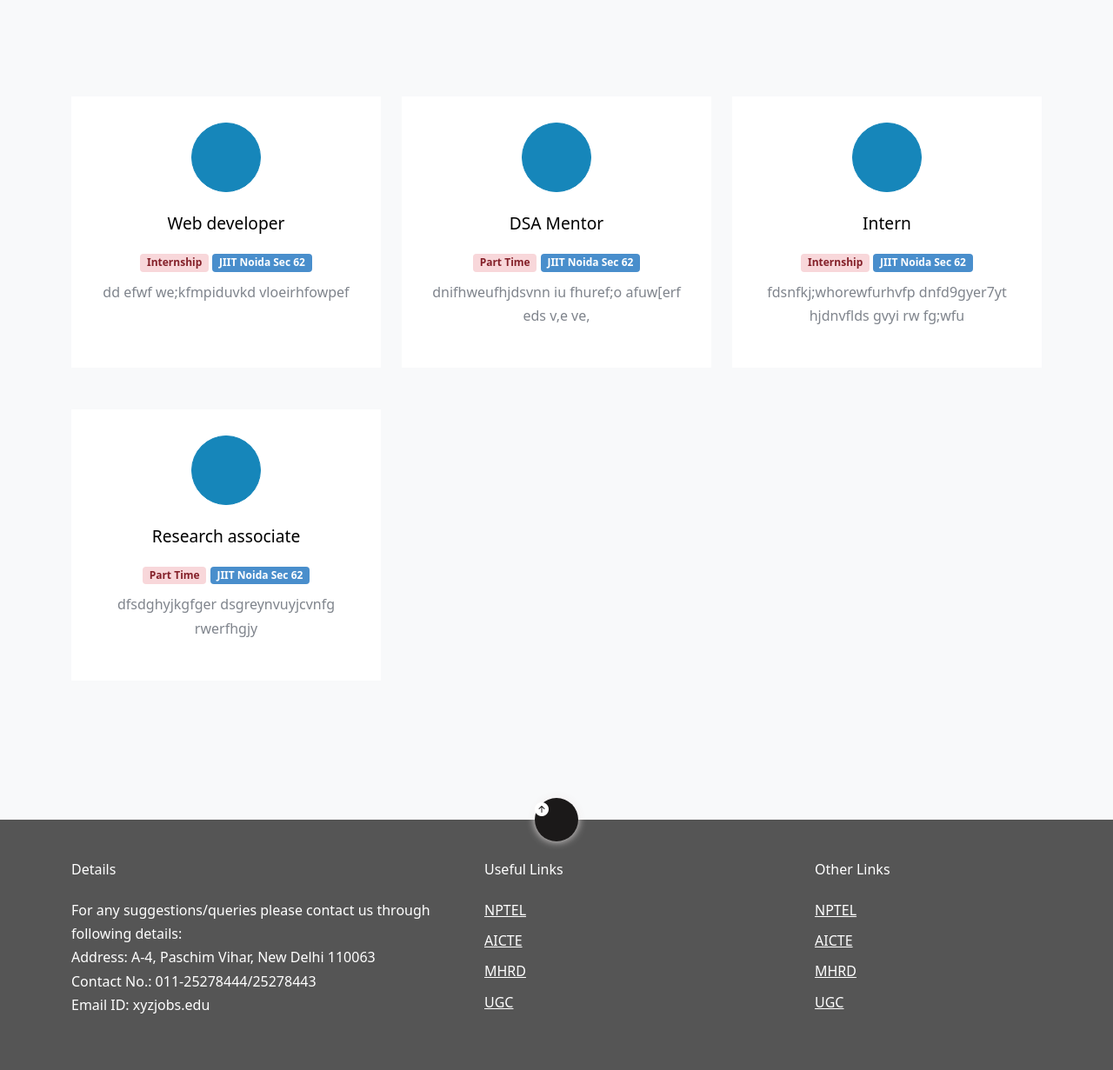
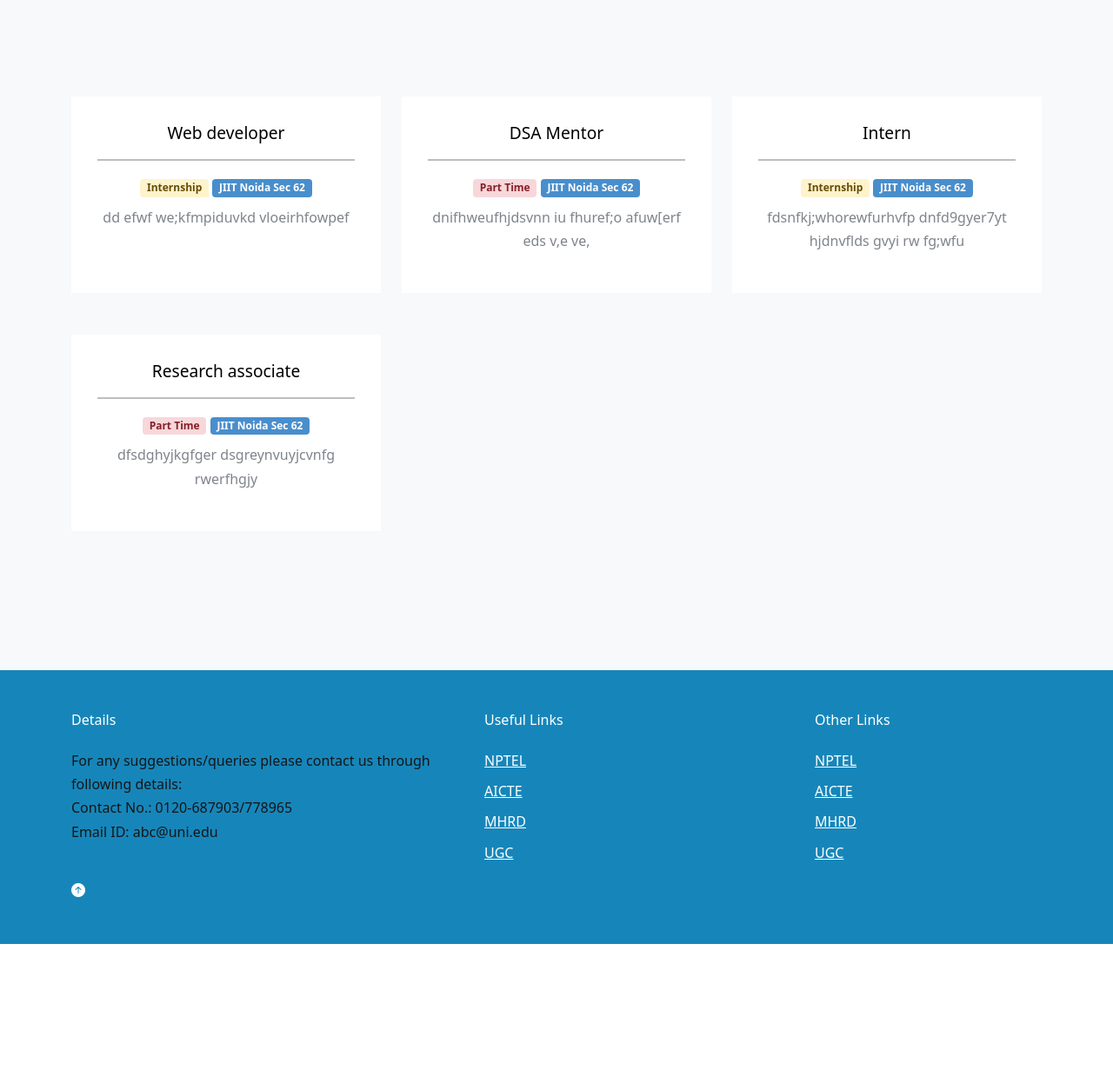
Before and after one commit to shreya9301/CollegeGig, a Django app: page /result/ in a window 1280 px wide. Shown: the part 372-1603 px from the top of the page at 87% size. After the commit the page ends 1458 px from the top, so only its background shows below. Run offline with Django 4.2, Linux system fonts and the light colour scheme; data comes from the database, SQL or seed files in the repository; both versions use the stored data as it was after the commit; parts of the project's set-up code (start-up, migrations or seed data) failed here and were passed over; some libraries are stand-ins or nearby versions.

Commit message:
requirements.txt file added

```diff
--- /dev/null
+++ b/requirements.txt
@@ -0,0 +1,4 @@
+asgiref==3.5.2
+backports.zoneinfo==0.2.1
+Django==4.0.6
+sqlparse==0.4.2
--- a/static/css/style.css
+++ b/static/css/style.css
@@ -717,16 +717,19 @@ h1, h2, h3, h4 {
   padding: 25px;
   overflow: hidden;
   position: relative;
-  background: rgb(212, 211, 211); }
+   }
+
 .job-listings .badge {
-  padding: 10px 4px;
+  padding: 12px 12px;
 }
 @media (max-width: 991.98px) {
   .job-listings .custom-width {
     width: 100% !important; } }
 .job-listings .job-listing {
   position: relative;
-  border-bottom: 1px solid rgb(110, 110, 110);
+  padding-top: 10px;
+  padding-bottom: 10px;
+  border-bottom: 1px solid rgb(76, 133, 164);
   -webkit-transition: .3s all ease;
   -o-transition: .3s all ease;
   transition: .3s all ease; }
@@ -1294,8 +1297,8 @@ h1, h2, h3, h4 {
 .site-footer {
   padding: 3rem 0;
   position: relative;
-  color: white;
-  background: #555;
+  color: rgb(22, 22, 22);
+  background: #1686ba;
 
 }
 @media (max-width: 991.98px) {
@@ -1331,30 +1334,6 @@ h1, h2, h3, h4 {
 }
 .site-footer ul li a:hover {
   color: #fff; }
-.site-footer .scroll-top {
-  position: absolute;
-  z-index: 5;
-  top: 0;
-  width: 50px;
-  height: 50px;
-  border-radius: 50%;
-  background: rgb(27, 25, 25);
-  left: 50%;
-  -webkit-transform: translate(-50%, -50%);
-  -ms-transform: translate(-50%, -50%);
-  transform: translate(-50%, -50%);
-  -webkit-box-shadow: 0 0px 10px 0px rgba(0, 0, 0, 0.1);
-  box-shadow: 0 0px 10px 0px rgba(241, 236, 236, 0.949); }
-.site-footer .scroll-top > span {
-  position: absolute;
-  font-size: 2rem;
-  top: 50%;
-  left: 50%;
-  -webkit-transform: translate(-50%, -50%);
-  -ms-transform: translate(-50%, -50%);
-  transform: translate(-50%, -50%);
-  color: #000 !important; }
-
 
 .footer-social a, .social a {
   display: inline-block;
--- a/templates/Account/student-registration.html
+++ b/templates/Account/student-registration.html
@@ -43,7 +43,7 @@
         </div>
         {% endfor %}
         {% endif %}
-        <form method="POST" action="" class="p-4 border rounded">
+        <form method="POST" action="" class="p-4 m-4 border rounded">
           {% csrf_token %}
           {% for field in form %}
           {% if field.name == 'gender' %}
--- a/templates/Job/job-list.html
+++ b/templates/Job/job-list.html
@@ -29,6 +29,7 @@
       <div class="col-6 col-md-6 col-lg-4 mb-4 mb-lg-5">
         <a href="{% url 'Job:single-job' job.id %}" class="block__16443 min-h text-center d-block">
           <h3>{{ job.title }}</h3>
+          <hr style="border:1px solid black;"/>
           <ul class="job-listing-meta list-unstyled pl-3 mb-0">
             <li class="menu-fix mb-2">
               {% if job.job_type == '1' %}
@@ -40,7 +41,7 @@
                 Part Time
               </span>
               {% elif job.job_type == '3'%}
-              <span class="badge alert-danger">
+              <span class="badge alert-warning">
                 Internship
               </span>
               {% else  %}
--- a/templates/Job/search-result.html
+++ b/templates/Job/search-result.html
@@ -27,8 +27,8 @@
       {% for job in page_obj %}
       <div class="col-6 col-md-6 col-lg-4 mb-4 mb-lg-5">
         <a href="{% url 'Job:single-job' job.id %}" class="block__16443 min-h text-center d-block">
-          <span class="custom-icon mx-auto"><span class="icon-magnet d-block"></span></span>
           <h3>{{ job.title }}</h3>
+          <hr style="border:1px solid black;"/>
           <ul class="job-listing-meta list-unstyled pl-3 mb-0">
             <li class="menu-fix mb-2">
               {% if job.job_type == '1' %}
@@ -40,7 +40,7 @@
                 Part Time
               </span>
               {% elif job.job_type == '3'%}
-              <span class="badge alert-danger">
+              <span class="badge alert-warning">
                 Internship
               </span>
               {% else  %}
--- a/templates/footer.html
+++ b/templates/footer.html
@@ -1,8 +1,4 @@
 <footer class="site-footer">
-
-    <a href="#top" class="smoothscroll scroll-top">
-        <i class="bi bi-arrow-up-circle-fill"></i>
-    </a>
 
     <div class="container">
 
@@ -10,7 +6,7 @@
 
             <div class="col-6 col-md-5 mb-6 mb-md-0">
                 <h3>Details</h3>
-                For any suggestions/queries please contact us through following details: <br> Address: A-4, Paschim Vihar, New Delhi 110063 <br> Contact No.: 011-25278444/25278443 <br> Email ID: xyzjobs.edu
+                For any suggestions/queries please contact us through following details:  <br> Contact No.: 0120-687903/778965 <br> Email ID: abc@uni.edu
             </div>
 
 
@@ -35,5 +31,11 @@
             </div>
 
         </div>
+        <div class = "col-6 pl-6 ml-6">
+            <div class = "row">
+                <a href="#top" class="smoothscroll scroll-top">
+                <i class="bi bi-arrow-up-circle-fill" style="height:40px;width:40px;"></i></a>
+            </div>
+        </div>
     </div>
 </footer>
```
Also changed, not shown: db.sqlite3. Lines whose indentation alone changed are shown as unchanged.
